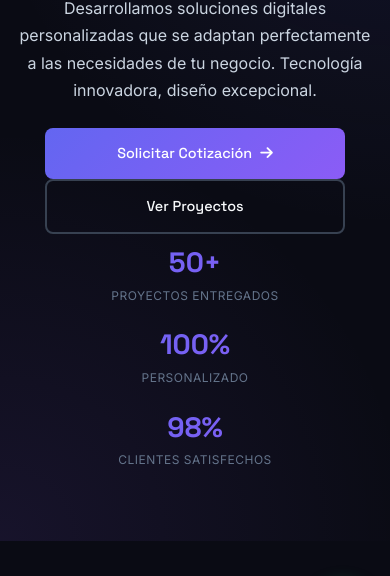
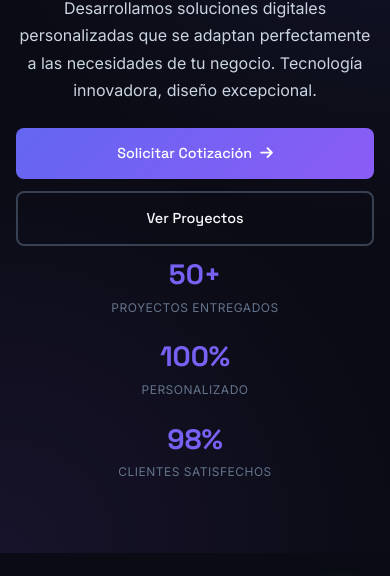
Before and after one commit to Naren15022005/Web-JJNA, a plain HTML site: page index.html in a window 390 px wide. Shown: the part 184-760 px from the top of the page. Drawn offline with Linux system fonts and the light colour scheme.

Commit message:
Style: space hero buttons and improve responsive behavior

```diff
--- a/src/css/jjna.css
+++ b/src/css/jjna.css
@@ -308,6 +308,20 @@ header {
     text-align: center;
 }
 
+/* Hero buttons: desktop layout and spacing */
+.hero-btns {
+    display: flex;
+    gap: 1rem;
+    justify-content: center;
+    align-items: center;
+    margin-top: clamp(1rem, 3vw, 1.5rem);
+    flex-wrap: wrap;
+}
+
+.hero-btns .btn {
+    min-width: 160px;
+}
+
 .hero h1 {
     margin-bottom: clamp(1rem, 3vw, 1.5rem);
 }
@@ -1501,12 +1515,14 @@ footer {
     .hero-btns {
         flex-direction: column;
         align-items: stretch;
-        max-width: 300px;
+        gap: 0.75rem;
+        max-width: 420px;
         margin-left: auto;
         margin-right: auto;
-    }
-
-    .btn {
+        margin-top: 1rem;
+    }
+
+    .hero-btns .btn {
         width: 100%;
         max-width: none;
     }
```
